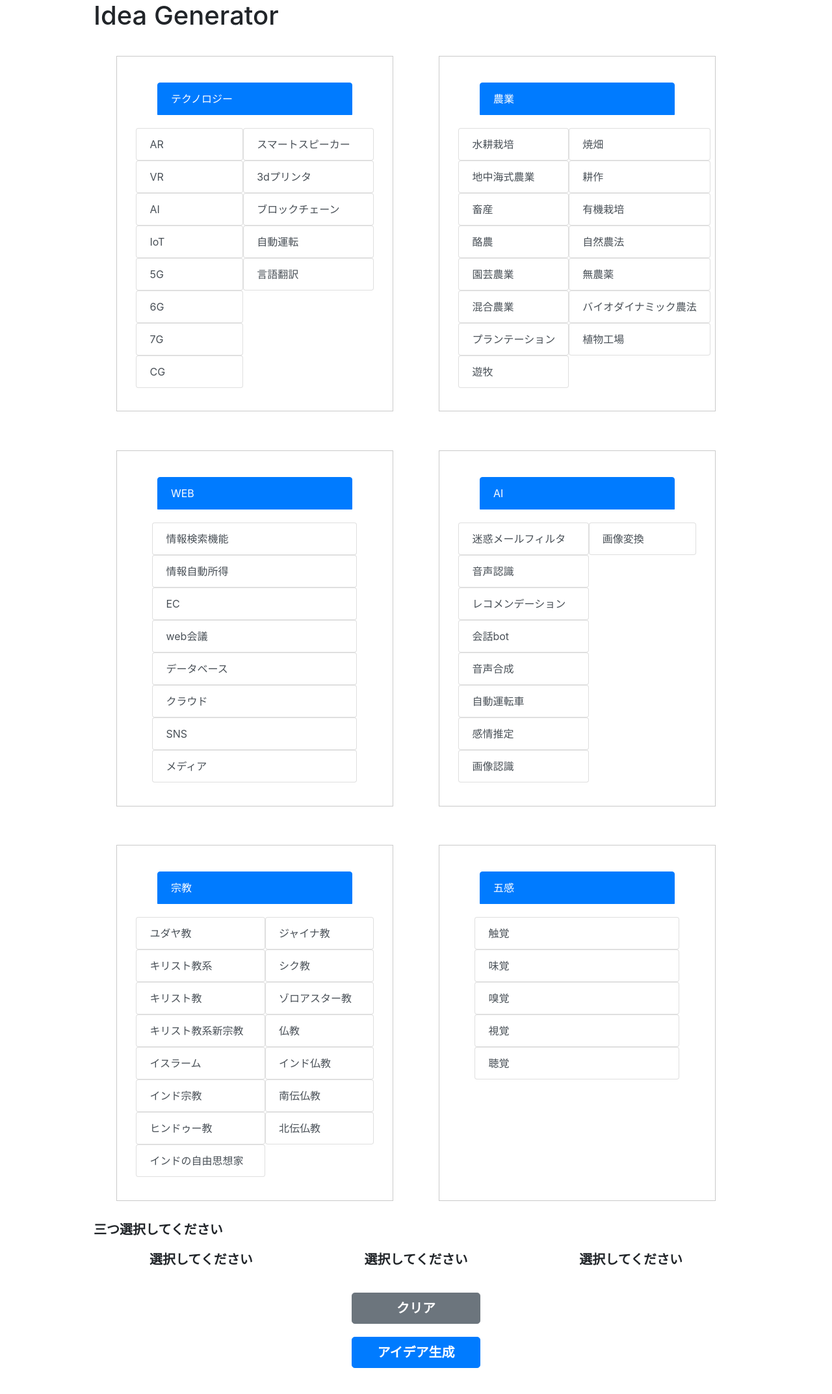
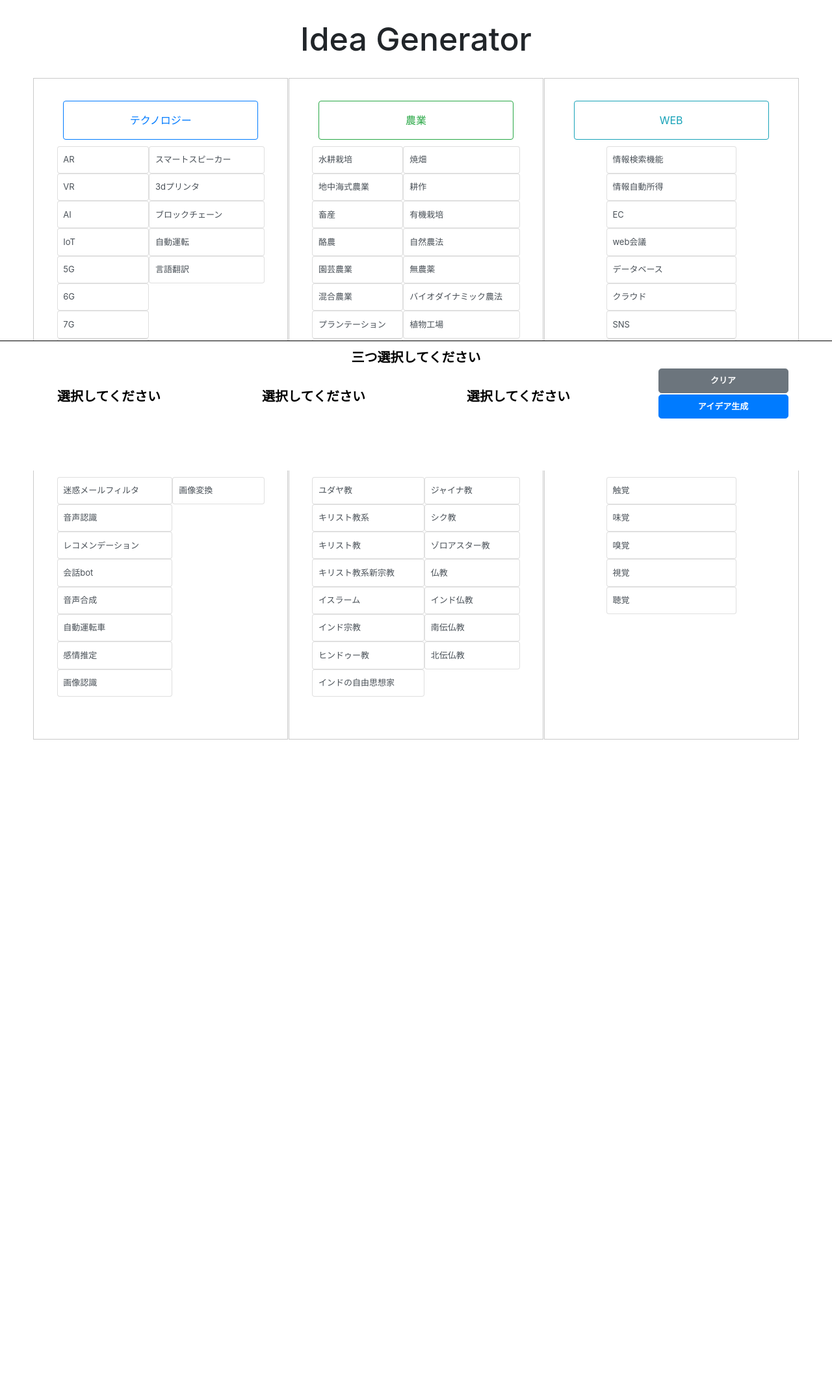
Before and after one commit to bokukeikun/IdeaGenerator, a Django app: page /category_forms/ in a window 1280 px wide. Shown: the part 76-2221 px from the top of the page at 65% size. After the commit the page ends 1214 px from the top, so only its background shows below. Run offline with Django 3.2, Linux system fonts and the light colour scheme; some libraries are stand-ins or nearby versions.

Commit message:
固定フッターを作成

```diff
--- a/IG/templates/IG/form.html
+++ b/IG/templates/IG/form.html
@@ -6,13 +6,13 @@
 <main>
 
 
-    <h1>Idea Generator</h1>
+    <h1 class="title">Idea Generator</h1>
 
     <div class="category">
         <div class="category_container">
             <div class="item">
                 <!-- <button type="button" id="tech" data-id="テクノロジー" class="button btn btn-outline-primary">テクノロジー</button> -->
-                <button type="button" id="tech" data-id="テクノロジー" class="button big_category list-group-item list-group-item-action active">テクノロジー</button>
+                <button type="button" id="tech" data-id="テクノロジー" class="button big_category btn btn-outline-primary">テクノロジー</button>
                 <ul class="category_dropdown">
                     {% for key, values in tech.items %}
                         <li><button type="button" id="{{ key }}" data-id="{{ values }}" class="button small_category list-group-item list-group-item-action">{{ values }}</button></li>
@@ -21,7 +21,7 @@
             </div>
             <div class="item">
                 <!-- <button type="button" id="agri" data-id="農業" class="button btn btn-outline-secondary">農業</button> -->
-                <button type="button" id="agri" data-id="農業" class="button big_category list-group-item list-group-item-action active">農業</button>
+                <button type="button" id="agri" data-id="農業" class="button big_category btn btn-outline-success">農業</button>
                 <ul class="category_dropdown">
                     {% for key, values in agri.items %}
                         <li><button type="button" id="{{ key }}" data-id="{{ values }}" class="button small_category  list-group-item list-group-item-action">{{ values }}</button></li>
@@ -31,7 +31,7 @@
             </div>
             <div class="item">
                 <!-- <button type="button" id="web" data-id="WEB" class="button btn btn-outline-success">WEB</button> -->
-                <button type="button" id="web" data-id="WEB" class="button big_category list-group-item list-group-item-action active">WEB</button>
+                <button type="button" id="web" data-id="WEB" class="button big_category btn btn-outline-info">WEB</button>
                 <ul class="category_dropdown">
                     {% for key, values in web.items %}
                         <li><button type="button" id="{{ key }}" data-id="{{ values }}" class="button small_category  list-group-item list-group-item-action">{{ values }}</button></li>
@@ -42,7 +42,7 @@
             </div>
             <div class="item">
                 <!-- <button type="button" id="AI" data-id="AI" class="button btn btn-outline-danger">AI</button> -->
-                <button type="button" id="AI" data-id="AI" class="button big_category list-group-item list-group-item-action active">AI</button>
+                <button type="button" id="AI" data-id="AI" class="button big_category btn btn-outline-danger">AI</button>
                 <ul class="category_dropdown">
                     {% for key, values in AI.items %}
                         <li><button type="button" id="{{ key }}" data-id="{{ values }}" class="button small_category  list-group-item list-group-item-action">{{ values }}</button></li>
@@ -53,7 +53,7 @@
             </div>
             <div class="item">
                 <!-- <button type="button" id="religion" data-id="宗教" class="button btn btn-outline-warning">宗教</button> -->
-                <button type="button" id="religion" data-id="宗教" class="button big_category list-group-item list-group-item-action active">宗教</button>
+                <button type="button" id="religion" data-id="宗教" class="button big_category btn btn-outline-warning">宗教</button>
                 <ul class="category_dropdown">
                     {% for key, values in religion.items %}
                         <li><button type="button" id="{{ key }}" data-id="{{ values }}" class="button small_category  list-group-item list-group-item-action">{{ values }}</button></li>
@@ -64,7 +64,7 @@
             </div>
             <div class="item">
                 <!-- <button type="button" id="feeling" data-id="五感" class="button btn btn-outline-dark">五感</button> -->
-                <button type="button" id="feeling" data-id="五感" class="button big_category list-group-item list-group-item-action active">五感</button>
+                <button type="button" id="feeling" data-id="五感" class="button big_category btn btn-outline-secondary">五感</button>
                 <ul class="category_dropdown">
                     {% for key, values in feeling.items %}
                         <li><button type="button" id="{{ key }}" data-id="{{ values }}" class="button small_category  list-group-item list-group-item-action">{{ values }}</button></li>
@@ -77,6 +77,9 @@
         </div>
     </div>
 
+</main>
+
+<footer>
     <div class="generator">
         <p id="choice">三つ選択してください</p>
         <div class="generator_container">
@@ -89,13 +92,9 @@
             <div class="item">
                 <p id="selected3">選択してください</p>
             </div>
-
-
-        </div>
+            <div class="item">
                 <button type="button" id="clear" class="clear btn btn-secondary btn-lg">クリア</button>
 
-
-    </div>
                 <form method='get' action="">
                     <!-- {{ form.tech.label }}
                     {{ form.tech }}
@@ -108,16 +107,16 @@
                     <input type="radio" name="test3" value="" checked>
                     <input class="submit btn btn-primary btn-lg" type="submit" value="アイデア生成">
                 </form>
+            </div>
+        </div>
+    </div>
+
     {% if text %}
     <div class="idea_generated">
         <p>{{ text }} </p>
     </div>
     {% endif %}
-
-
-
-</main>
-
+</footer>
 
 <script type="text/javascript">
     var num = 0;
--- a/static/css/ig.css
+++ b/static/css/ig.css
@@ -18,11 +18,18 @@ input[type=radio] {
 main {
     display: block;
     margin: 0 auto;
-    width: 80%;
+    width: 95%;
 
 }
 
+.title {
+    margin: 30px;
+    font-size: 50px;
+    text-align: center;
+}
+
 .category {
+    padding-bottom: 250px;
 }
 
 .category_container {
@@ -33,37 +40,36 @@ main {
 }
 
 .category .item {
-    flex-basis: 43%;
-    margin: 3%;
+    flex-basis: 33.3%;
+    margin: 0;
     padding: 2% 3%;
     border: 1px solid #cacaca;
 }
 
-.item button {
-
-}
-
 .big_category {
     display: block;
+    height: 60px;
     width: 100%;
     max-width: 300px;
-    margin: 20px auto;
+    margin: 10px auto;
 }
 
 .category_dropdown {
     display: flex;
     flex-direction: column;
     flex-wrap: wrap;
-    height: 400px;
+    height: 380px;
     padding: 0;
+    margin: 0;
 
 }
 
 .small_category {
-    width: 100% !important;
-    max-width: 315px;
-    min-width: 150px;
+    font-size: 13px;
+    max-width: 200px;
+    min-width: 100px;
     margin: 0 auto;
+    padding: 0.65rem 0.55rem;
 }
 
 .generator_container {
@@ -77,36 +83,55 @@ main {
     list-style-type: none;
 }
 
+footer {
+    z-index: 1000;
+    position: fixed; /* フッターを固定する */
+    bottom: 0; /* 上部から配置の基準位置を決める */
+    left: 0; /* 左から配置の基準位置を決める */
+    width: 100%; /* フッターの横幅を指定する */
+    height: 200px; /* フッターの高さを指定する */
+    padding:10px; /* フッター内側の余白を指定する(上下左右) */
+    background-color: #fff; /* フッターの背景色を指定する */
+    color: #000; /* フッターのフォントの色を指定する */
+    border-top: 1px solid #000;
+}
+
+#choice {
+    font-size: 20px;
+    text-align: center;
+    margin: 0;
+}
+
+.generator_container {
+    height: 90px;
+}
+
 .generator_container .item {
     width:200px;
 }
 
 .item p {
     text-align: center;
+    line-height: 90px;
 }
 
-.clear {
+.clear,
+.submit {
+    font-size: 13px;
+    width: 100%;
+    min-width: 100px;
+    margin: 2px 0;
     max-width: 240px;
     font-weight: bold;
-    width: 20%;
-    margin: 20px auto;
-    display: block;
-}
-
-.submit {
-    max-width: 240px;
-    font-weight: bold;
-    width: 20%;
-    margin: 20px auto;
     display: block;
 }
 
 .idea_generated{
-    width: 95%;
-    margin: 20px auto;
+    width: 100%;
+    margin: 0 auto;
     padding: 0;
     text-align: center;
 }
 .idea_generated p{
-    font-size: 45px;
+    font-size: 30px;
 }
```
Lines whose indentation alone changed are shown as unchanged.
